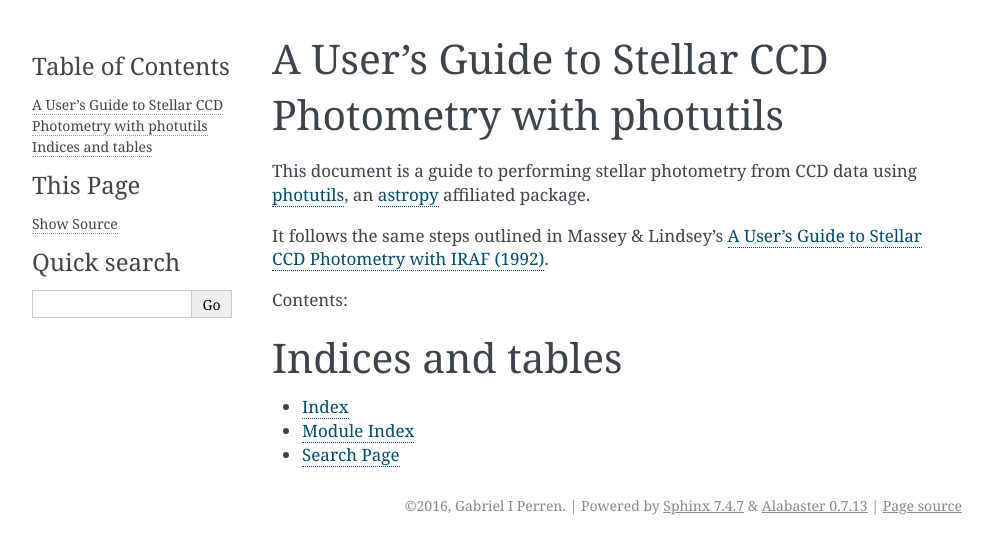
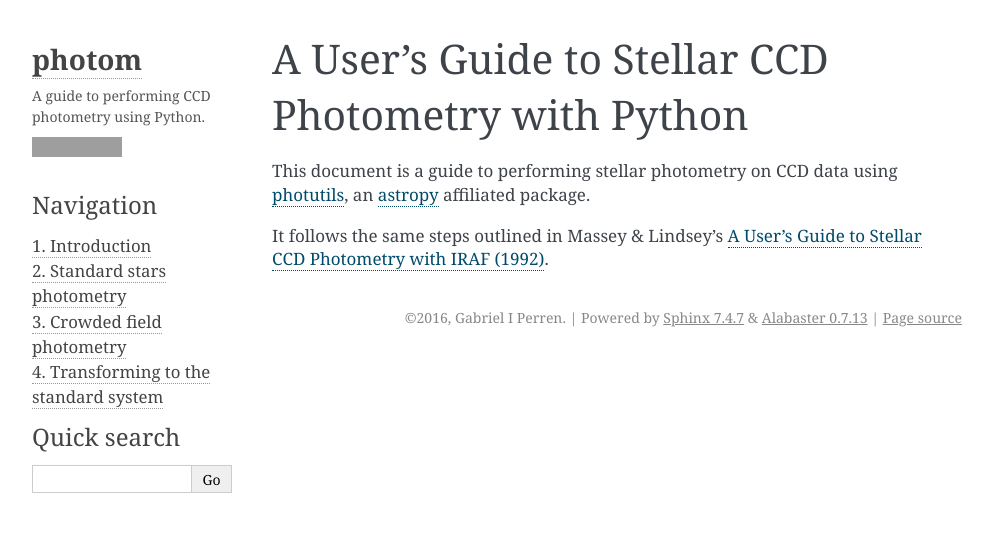
Before and after one commit to Gabriel-p/photpy, a Sphinx documentation site: the page built from docs/source/index.rst, in a window 1280 px wide. Shown: the top 554 px of the page, without its empty margins (148-1141 px from the left). Built offline with Sphinx 7.4.7, drawn with Linux system fonts in a browser that asks for light colours; grey boxes are pictures that could not be loaded.

```diff
--- a/docs/source/conf.py
+++ b/docs/source/conf.py
@@ -19,6 +19,7 @@
 # import os
 # import sys
 # sys.path.insert(0, os.path.abspath('.'))
+from datetime import datetime
 
 # -- General configuration ------------------------------------------------
 
@@ -56,7 +57,8 @@ master_doc = 'index'
 
 # General information about the project.
 project = u'photom'
-copyright = u'2016, Gabriel I Perren'
+year = datetime.now().year
+copyright = u'%d, Gabriel I Perren' % year
 author = u'Gabriel I Perren'
 
 # The version info for the project you're documenting, acts as replacement for
@@ -132,7 +134,20 @@ html_theme = 'alabaster'
 # further.  For a list of options available for each theme, see the
 # documentation.
 #
-# html_theme_options = {}
+html_theme_options = {
+    'description': 'A guide to performing CCD photometry using Python.',
+    'github_user': 'Gabriel-p',
+    'github_repo': 'photom',
+    'fixed_sidebar': True,
+}
+
+html_sidebars = {
+    '**': [
+        'about.html',
+        'navigation.html',
+        'searchbox.html',
+    ]
+}
 
 # Add any paths that contain custom themes here, relative to this directory.
 # html_theme_path = []
--- /dev/null
+++ b/docs/source/crowd_phot.rst
@@ -0,0 +1,6 @@
+
+Crowded field photometry
+========================
+
+.. todo::
+   Not finished.
--- a/docs/source/index.rst
+++ b/docs/source/index.rst
@@ -3,31 +3,33 @@
    You can adapt this file completely to your liking, but it should at least
    contain the root `toctree` directive.
 
-A User's Guide to Stellar CCD Photometry with photutils
+A User's Guide to Stellar CCD Photometry with Python
 =======================================================
 
-This document is a guide to performing stellar photometry from CCD data
+This document is a guide to performing stellar photometry on CCD data
 using `photutils`__, an `astropy`__ affiliated package.
 
 It follows the same steps outlined in Massey & Lindsey's `A User's Guide
 to Stellar CCD Photometry with IRAF (1992)`__.
 
 
+.. toctree::
+    :hidden:
+    :glob:
+    :numbered:
+    :maxdepth: 2
 
+    intro
+    stand_phot
+    crowd_phot
+    transf
 
-Contents:
+.. Indices and tables
+.. ------------------
 
-.. toctree::
-   :maxdepth: 2
-
-
-
-Indices and tables
-==================
-
-* :ref:`genindex`
-* :ref:`modindex`
-* :ref:`search`
+.. * :ref:`genindex`
+.. * :ref:`modindex`
+.. * :ref:`search`
 
 .. __: https://photutils.readthedocs.io
 .. __: http://astropy.org
--- /dev/null
+++ b/docs/source/intro.rst
@@ -0,0 +1,6 @@
+
+Introduction
+============
+
+.. todo::
+   Not finished.
--- /dev/null
+++ b/docs/source/stand_phot.rst
@@ -0,0 +1,6 @@
+
+Standard stars photometry
+=========================
+
+.. todo::
+   Not finished.
--- /dev/null
+++ b/docs/source/transf.rst
@@ -0,0 +1,6 @@
+
+Transforming to the standard system
+===================================
+
+.. todo::
+   Not finished.
```
Also changed, not shown: photom.py (+24 -4 lines), 11 other files.
